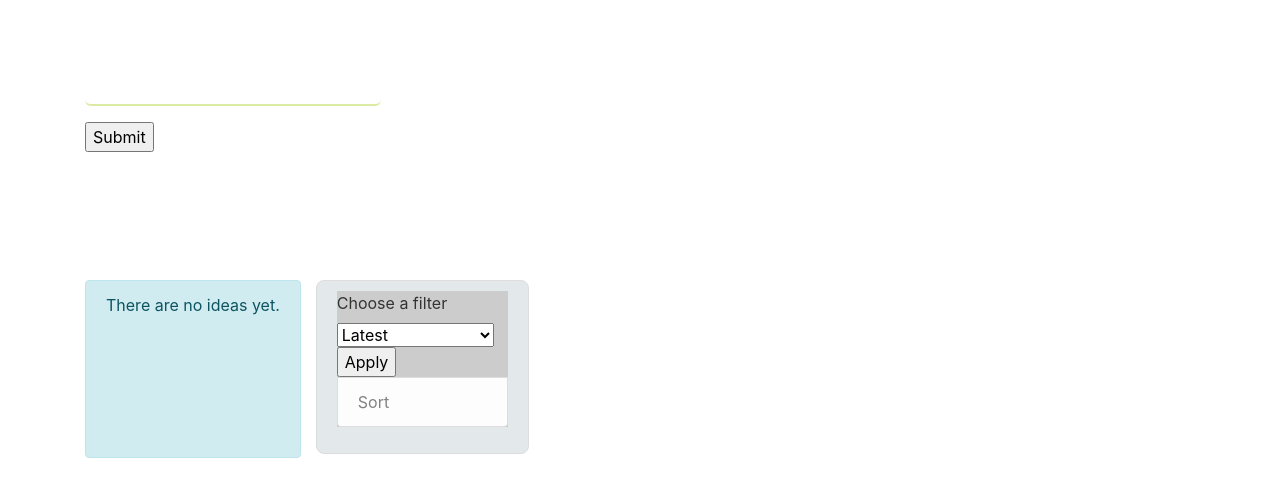
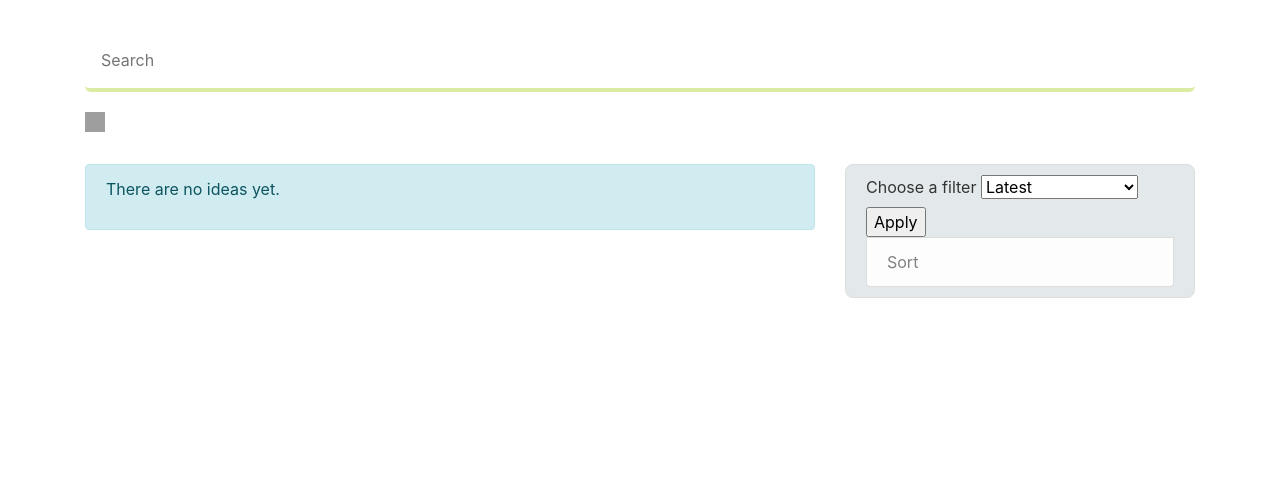
Before and after one commit to nikitasingh01/CardiaT, a Django app: page / in a window 1280 px wide. Shown: the part 80-577 px from the top of the page. Run offline with Django 4.2, Linux system fonts and the light colour scheme; data that the repository does not hold is empty; some libraries are stand-ins or nearby versions; grey boxes are pictures that could not be loaded.

Commit message:
fixed styling

```diff
--- a/CardiaT/idea/static/idea/main.css
+++ b/CardiaT/idea/static/idea/main.css
@@ -27,8 +27,16 @@
   height: 5rem;
 }
 
-.main-body {
-  margin-top: 8rem;
+.base{
+  padding-top: 2rem;
+}
+
+.top {
+  flex: 1;
+}
+
+.parent {
+  margin-top: 2rem;
 }
 
 .site-header .navbar-nav .nav-link {
@@ -46,7 +54,6 @@
   font-weight: 500;
   color: #dbeba3;
 }
-
 
 .content-section {
   background: #e3e9eb;
@@ -156,7 +163,7 @@
   /* background-color: #dbeba3; */
   border-width: 0;
   border-color: #dbeba3;
-  border-bottom-width: 2px;
+  border-bottom-width: 4px;
   width: 100%;
   border-radius: 6px;
   margin-bottom: 1rem;
@@ -165,6 +172,16 @@
   padding-top: 1em;
   padding-bottom: 1em;
   font-size: 1rem;
+}
+
+.submit {
+  background-color: #dbeba3;
+  border-color: #dbeba3;
+  color: #1d4c54;
+  font-size: 1rem;
+  padding: 0.5rem 1rem;
+  border-radius: 6px;
+  margin-left: 1rem;
 }
 
 .search input[type="text"] {
@@ -180,12 +197,7 @@
 .search-icon {
   height: 20px;
   width: 20px;
-  position: absolute;
-  top: 28px;
-  right: 20px;
 }
-
-
 
 .comment-card {
   border: solid #1d4c54;
--- a/CardiaT/idea/templates/idea/base.html
+++ b/CardiaT/idea/templates/idea/base.html
@@ -31,7 +31,14 @@
   </head>
   <body>
     <header class="site-header">
-      <nav class="navbar navbar-expand-md navbar-dark bg-steel fixed-top navbar-custom ">
+      <nav
+        class="
+          navbar navbar-expand-md navbar-dark
+          bg-steel
+          fixed-top
+          navbar-custom
+        "
+      >
         <div class="container">
           <a class="navbar-brand mr-4" href="{% url 'home' %}">CardiaT</a>
           <button
@@ -72,16 +79,19 @@
       </nav>
     </header>
     <main role="main" class="container main-body">
-      <div class="row">
+      <!--
+    <div class="top">
       {% if messages %} {%for message in messages%}
         <div class="alert alert-{{message.tags}}">{{message}}</div>
         {%endfor%} {%endif%}
         {%if view_idea %}
         <div >
         {%else %}
-        <div class="col-md-8">
-        {%endif%}
-        {% block content %}{% endblock %}</div>
+        <div>
+        {%endif%} -->
+      <div class="base">{% block content %}{% endblock %}</div>
+    </main>
+    <!-- </div> -->
 
     <!-- <div class="col-md-4"> -->
     <!-- <div class="content-section"> -->
@@ -96,8 +106,8 @@
             </p> -->
     <!-- </div> -->
     <!-- </div> -->
-      </div>
-    </main>
+    <!-- </div> -->
+    <!-- </main> -->
 
     <!-- Optional JavaScript -->
     <!-- jQuery first, then Popper.js, then Bootstrap JS -->
--- a/CardiaT/idea/templates/idea/home.html
+++ b/CardiaT/idea/templates/idea/home.html
@@ -1,26 +1,28 @@
 {% extends "idea/base.html" %} {% block content %}
 
-  <div class="header-comment-card">
 <div>
-      <form action="{% url 'search-result' %}" method="post">
+  <div>
+    <form action="{% url 'search-result' %}" method="post" id="form-id">
       {%csrf_token%}
       <fieldset>
-          <input class="search" type="text" name='search_text'>
+        <input
+          class="search"
+          type="text"
+          name="search_text"
+          placeholder="Search"
+        />
       </fieldset>
-        <input type="submit" value="Submit">
-
-      </form>
-    </div>
-    <!-- <input class="search" type="text" placeholder="Search..." /> -->
-    <!-- <a href="google.com">
+      <a href="#" onclick="document.forms['form-id'].submit();" >
         <img
           class="search-icon"
           src="https://cdn-icons-png.flaticon.com/512/482/482631.png"
         />
-    </a> -->
+      </a>
+    </form>
   </div>
-<main role="main" class="container main-body">
-  <div class="row">
+</div>
+<div class="row parent">
+  <div class="col-md-8">
     {% if not posts%}
     <div class="alert alert-info">
       <p>There are no ideas yet.</p>
@@ -29,7 +31,7 @@
     <article class="media content-section">
       <div class="media-body">
         <div class="article-metadata">
-        <!-- <a class="mr-2" href="#">{{ idea.author }}</a> -->
+          <a class="mr-2" href="#">{{ idea.author }}</a>
           <small class="text-muted">{{ idea.date_posted|date:"F d, Y" }}</small>
         </div>
         <h2>
@@ -37,18 +39,17 @@
             >{{ idea.title }}</a
           >
         </h2>
-      <p class="article-content">{{ idea.content|truncatewords:40 }}</p>
+        <p class="article-content">{{ idea.content|truncatewords:6 }}</p>
         <div class="article-metadata">
-        <!-- <a class="mr-2" href="#">{{ idea.author }}</a> -->
+          <a class="mr-2" href="#">{{ idea.author }}</a>
           <small class="text-muted">{{ idea.tag_name}}</small>
         </div>
       </div>
     </article>
     {% endfor %}
+  </div>
   <div class="col-md-4">
     <div class="content-section">
-    <ul class="list-group">
-      <!-- <li class="list-group-item list-group-item-light">Filter</li> -->
       <form action="{% url 'filter-result' %}" method="post">
         {%csrf_token%}
         <fieldset>
@@ -60,13 +61,11 @@
             <option value="most_comments">Most Commented</option>
           </select>
         </fieldset>
-        <input type="submit" value="Apply">
+        <input type="submit" value="Apply" />
+      </form>
       <li class="list-group-item list-group-item-light">Sort</li>
-
-    </ul>
-    </p>
     </div>
   </div>
-</main>
+</div>
 
 {% endblock content %}
```
Lines whose indentation alone changed are shown as unchanged.
